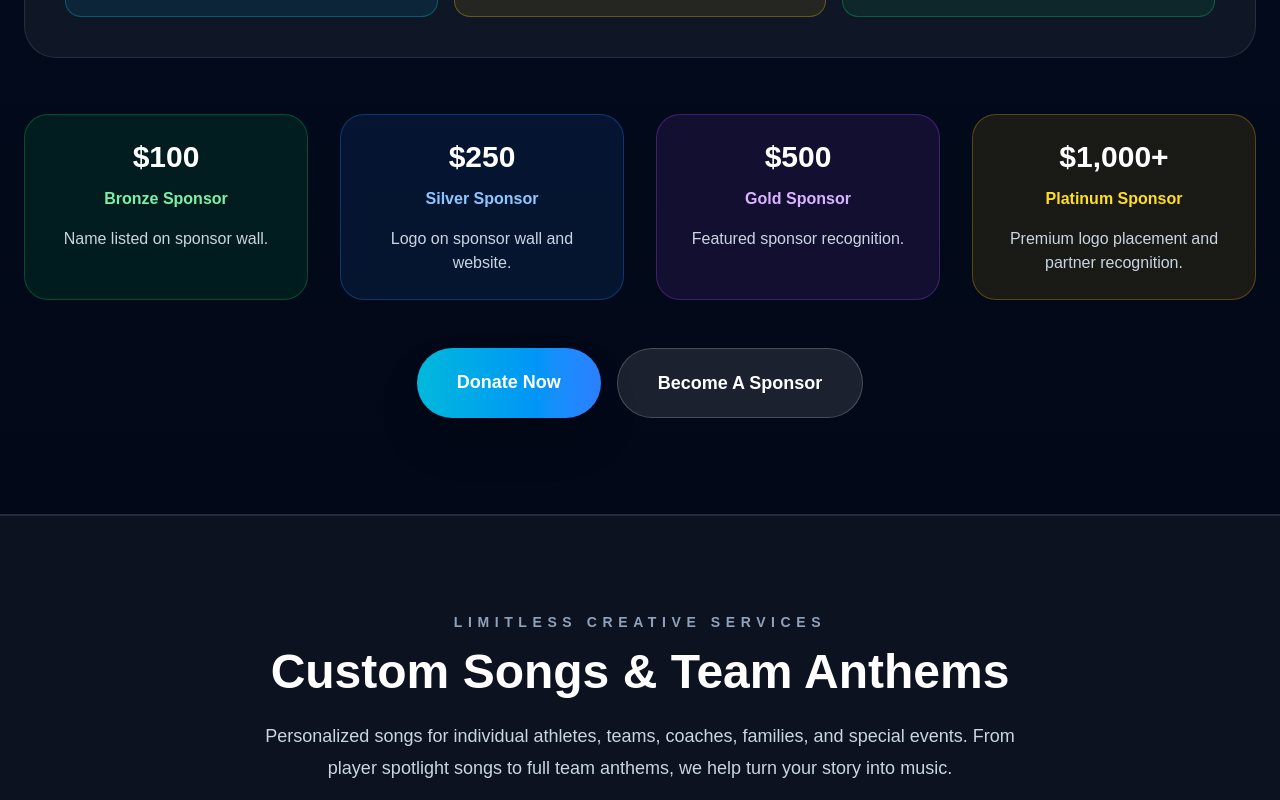
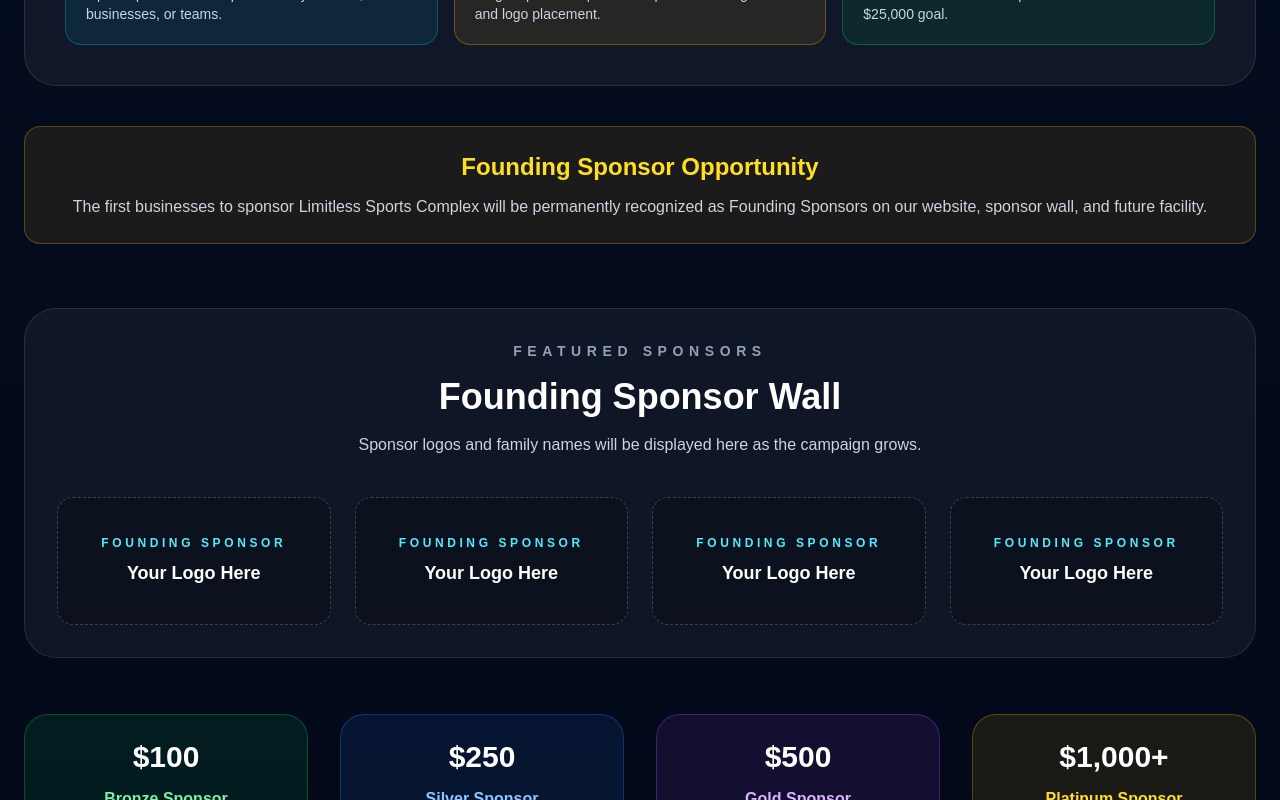
Before and after one commit to celiadelacruz89-gif/limitless-sports-complex, a Next.js app in the folder my-app/: page / in a window 1280 px wide. Shown: the part 5060-5860 px from the top of the page. Built offline with nearby package versions, Linux system fonts and the light colour scheme.

Commit message:
Add facility concept section

```diff
--- a/my-app/app/page.tsx
+++ b/my-app/app/page.tsx
@@ -256,7 +256,12 @@
   <p className="mt-4 font-bold text-cyan-300">
     $0 Raised • $25,000 Goal
   </p>
+
+  <p className="mt-2 text-sm text-slate-400">
+    0% Complete
+  </p>
 </div>
+
     <h3 className="mt-4 text-4xl font-black">
   Become A Founding Sponsor
 </h3>
@@ -334,6 +339,49 @@
   </div>
 </div>
 
+<div className="mt-10 rounded-2xl border border-yellow-500/30 bg-yellow-500/10 p-6">
+  <h3 className="text-2xl font-black text-yellow-300">
+    Founding Sponsor Opportunity
+  </h3>
+
+  <p className="mt-3 text-slate-300">
+    The first businesses to sponsor Limitless Sports Complex will be permanently
+    recognized as Founding Sponsors on our website, sponsor wall, and future facility.
+  </p>
+</div>
+
+{/* FEATURED SPONSORS WALL */}
+<div className="mt-16 rounded-[2rem] border border-white/10 bg-white/5 p-8">
+  <p className="text-sm font-bold uppercase tracking-[0.4em] text-slate-400">
+    Featured Sponsors
+  </p>
+
+  <h3 className="mt-4 text-4xl font-black">
+    Founding Sponsor Wall
+  </h3>
+
+  <p className="mx-auto mt-4 max-w-3xl text-slate-300">
+    Sponsor logos and family names will be displayed here as the campaign grows.
+  </p>
+
+  <div className="mt-10 grid gap-6 md:grid-cols-4">
+    {[1, 2, 3, 4].map((sponsor) => (
+      <div
+        key={sponsor}
+        className="flex h-32 items-center justify-center rounded-2xl border border-dashed border-white/20 bg-black/20 p-6"
+      >
+        <div className="text-center">
+  <p className="text-xs font-bold uppercase tracking-[0.3em] text-cyan-300">
+    Founding Sponsor
+  </p>
+  <p className="mt-2 text-lg font-black text-white">
+    Your Logo Here
+  </p>
+</div>
+      </div>
+    ))}
+  </div>
+</div>
     <div className="mt-14 grid gap-8 md:grid-cols-4">
 
       <div className="rounded-3xl border border-green-500/30 bg-green-500/10 p-6">
@@ -824,6 +872,58 @@
         </div>
       </section>
 
+{/* FUTURE FACILITY */}
+<section className="border-y border-white/10 bg-[#020817] px-6 py-24">
+  <div className="mx-auto max-w-7xl">
+
+    <div className="text-center">
+      <p className="text-sm font-bold uppercase tracking-[0.4em] text-slate-400">
+        Future Home
+      </p>
+
+      <h2 className="mt-4 text-4xl font-black md:text-6xl">
+        Limitless Sports Complex
+      </h2>
+
+      <p className="mx-auto mt-6 max-w-3xl text-lg leading-8 text-slate-300">
+        A future facility designed for athlete development, batting cages,
+        cheer training, camps, events, and community growth.
+      </p>
+    </div>
+
+    <div className="mt-12 overflow-hidden rounded-[2rem] border border-white/10 bg-black shadow-2xl">
+      <img
+        src="/facility-rendering.png"
+        alt="Future Limitless Sports Complex"
+        className="w-full object-cover"
+      />
+    </div>
+
+    <div className="mt-10 grid gap-6 md:grid-cols-4">
+      <div className="rounded-2xl border border-cyan-500/20 bg-cyan-500/10 p-6 text-center">
+        <h3 className="text-3xl font-black">2</h3>
+        <p className="mt-2 text-slate-300">Cheer Floors</p>
+      </div>
+
+      <div className="rounded-2xl border border-blue-500/20 bg-blue-500/10 p-6 text-center">
+        <h3 className="text-3xl font-black">2-3</h3>
+        <p className="mt-2 text-slate-300">Batting Cages</p>
+      </div>
+
+      <div className="rounded-2xl border border-purple-500/20 bg-purple-500/10 p-6 text-center">
+        <h3 className="text-3xl font-black">8,800</h3>
+        <p className="mt-2 text-slate-300">Square Feet</p>
+      </div>
+
+      <div className="rounded-2xl border border-green-500/20 bg-green-500/10 p-6 text-center">
+        <h3 className="text-3xl font-black">∞</h3>
+        <p className="mt-2 text-slate-300">Opportunities</p>
+      </div>
+    </div>
+
+  </div>
+</section>
+
       {/* THE VISION */}
       <section id="vision" className="border-y border-white/10 bg-gradient-to-b from-[#020817] to-[#07122b] px-6 py-28">
         <div className="mx-auto max-w-6xl text-center">
```
Also changed, not shown: my-app/public/facility-rendering.png (added). Lines whose indentation alone changed are shown as unchanged.
